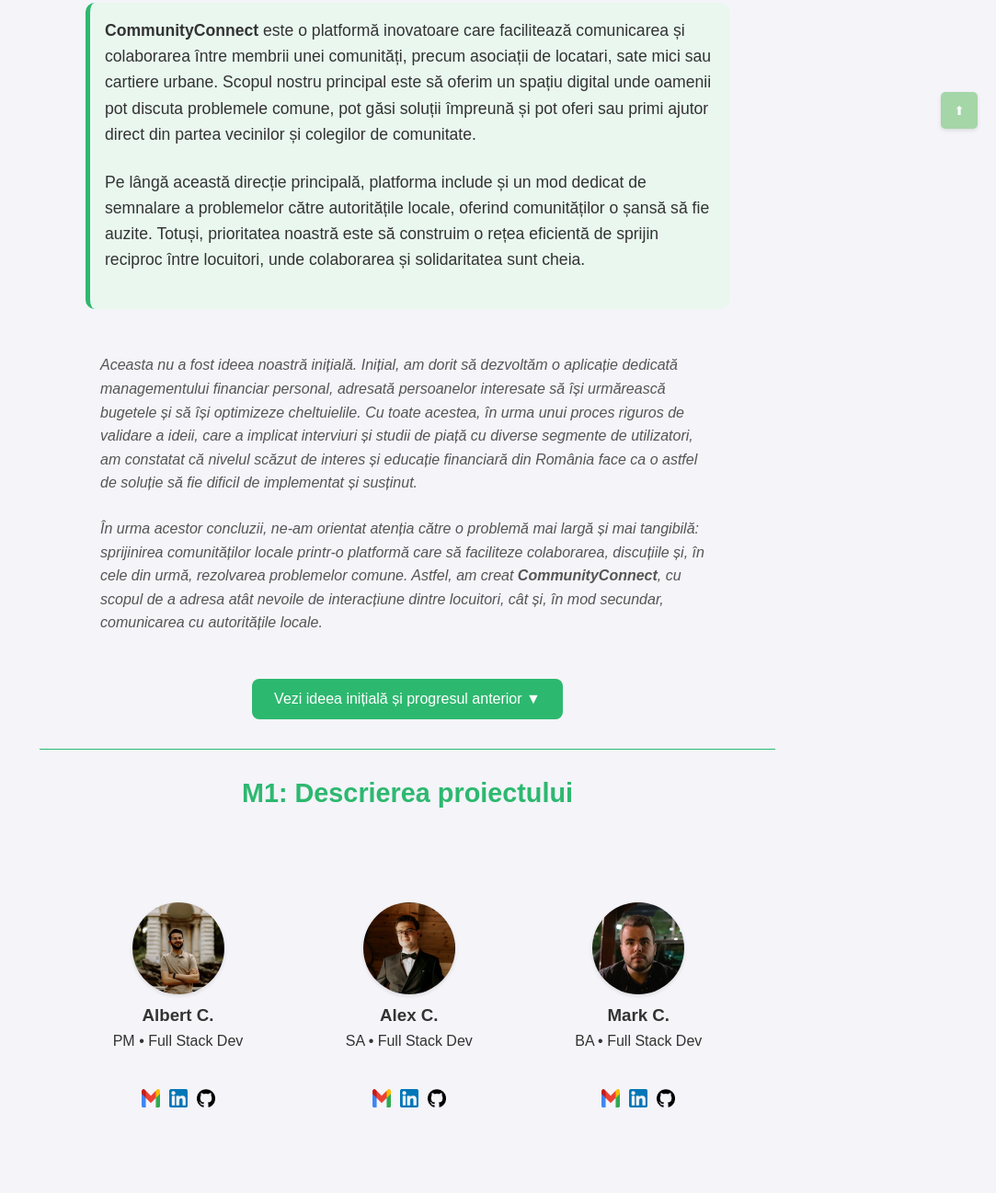
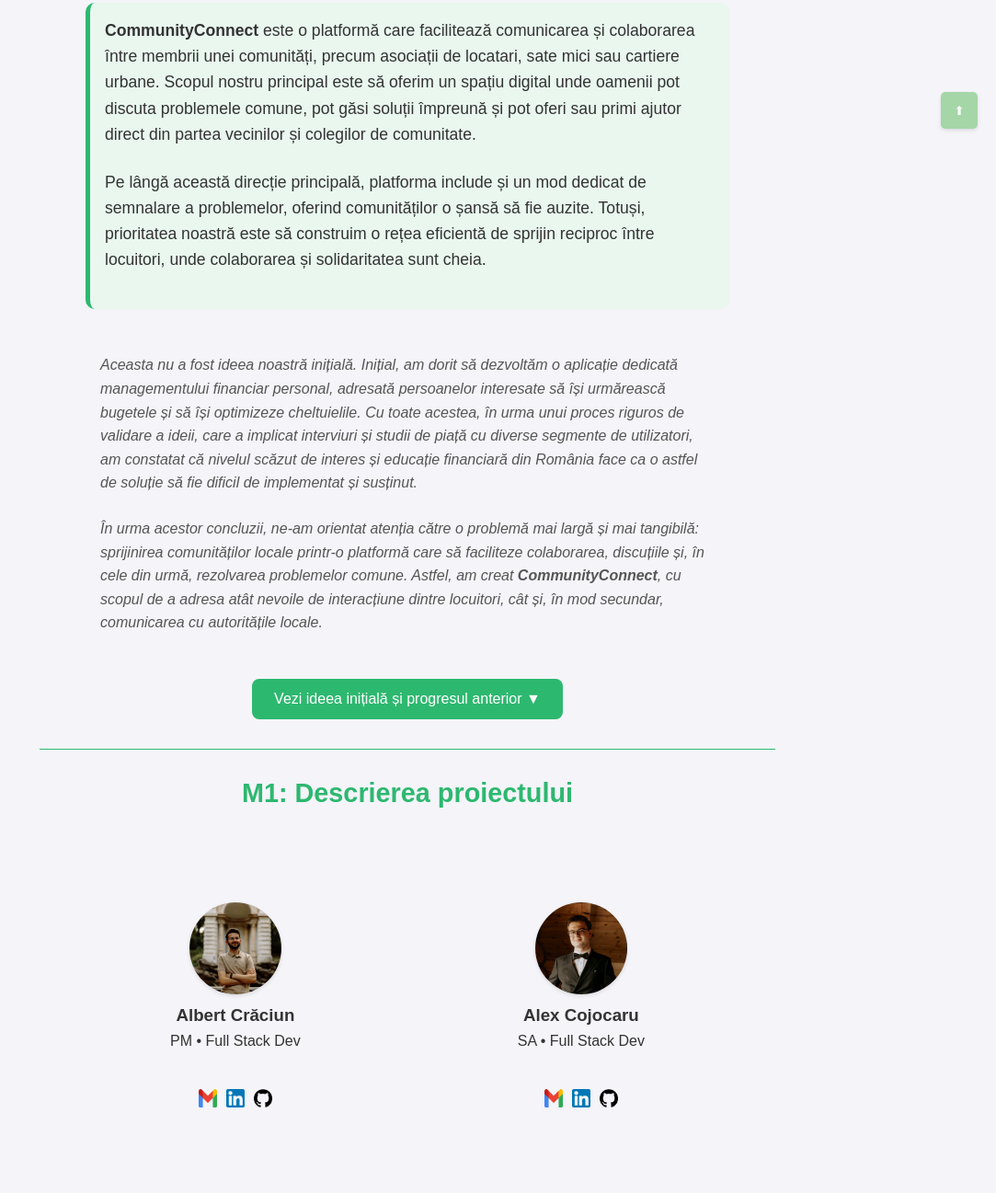
Before and after one commit to SyncPay/SyncPay.github.io, a plain HTML site: page index.html in a window 1280 px wide. Shown: the part 640-1937 px from the top of the page at 92% size, without its empty margins (197-1280 px from the left). Drawn offline with Linux system fonts and the light colour scheme.

Commit message:
wout Mark

```diff
--- a/index.html
+++ b/index.html
@@ -55,8 +55,8 @@
 
         <section id="description" class="description">
             <p>
-                <strong>CommunityConnect</strong> este o platformă inovatoare
-                care facilitează comunicarea și colaborarea între membrii unei
+                <strong>CommunityConnect</strong> este o platformă care
+                facilitează comunicarea și colaborarea între membrii unei
                 comunități, precum asociații de locatari, sate mici sau cartiere
                 urbane. Scopul nostru principal este să oferim un spațiu digital
                 unde oamenii pot discuta problemele comune, pot găsi soluții
@@ -65,11 +65,10 @@
             </p>
             <p>
                 Pe lângă această direcție principală, platforma include și un
-                mod dedicat de semnalare a problemelor către autoritățile
-                locale, oferind comunităților o șansă să fie auzite. Totuși,
-                prioritatea noastră este să construim o rețea eficientă de
-                sprijin reciproc între locuitori, unde colaborarea și
-                solidaritatea sunt cheia.
+                mod dedicat de semnalare a problemelor, oferind comunităților o
+                șansă să fie auzite. Totuși, prioritatea noastră este să
+                construim o rețea eficientă de sprijin reciproc între locuitori,
+                unde colaborarea și solidaritatea sunt cheia.
             </p>
         </section>
 
@@ -751,7 +750,7 @@
             <div class="team">
                 <div class="team-member">
                     <img src="./assets/albert.jpeg" alt="Albert" />
-                    <h3>Albert C.</h3>
+                    <h3>Albert Crăciun</h3>
                     <p class="roles">PM &bullet; Full Stack Dev</p>
                     <div class="contact-icons">
                         <a
@@ -777,7 +776,7 @@
 
                 <div class="team-member">
                     <img src="./assets/alex.jpeg" alt="Alex C." />
-                    <h3>Alex C.</h3>
+                    <h3>Alex Cojocaru</h3>
                     <p class="roles">SA &bullet; Full Stack Dev</p>
                     <div class="contact-icons">
                         <a
@@ -796,26 +795,6 @@
                             href="https://github.com/alexcojocaru02"
                             target="_blank"
                         >
-                            <img src="./assets/github.png" alt="GitHub" />
-                        </a>
-                    </div>
-                </div>
-
-                <div class="team-member">
-                    <img src="./assets/mark.jpeg" alt="Mark C." />
-                    <h3>Mark C.</h3>
-                    <p class="roles">BA &bullet; Full Stack Dev</p>
-                    <div class="contact-icons">
-                        <a href="mailto:ciureamark@gmail.com" target="_blank">
-                            <img src="./assets/gmail.png" alt="Gmail" />
-                        </a>
-                        <a
-                            href="https://linkedin.com/in/mark-luis-ciurea-8b416b1a0"
-                            target="_blank"
-                        >
-                            <img src="./assets/linkedin.png" alt="LinkedIn" />
-                        </a>
-                        <a href="https://github.com/MarkuTZ" target="_blank">
                             <img src="./assets/github.png" alt="GitHub" />
                         </a>
                     </div>
```
